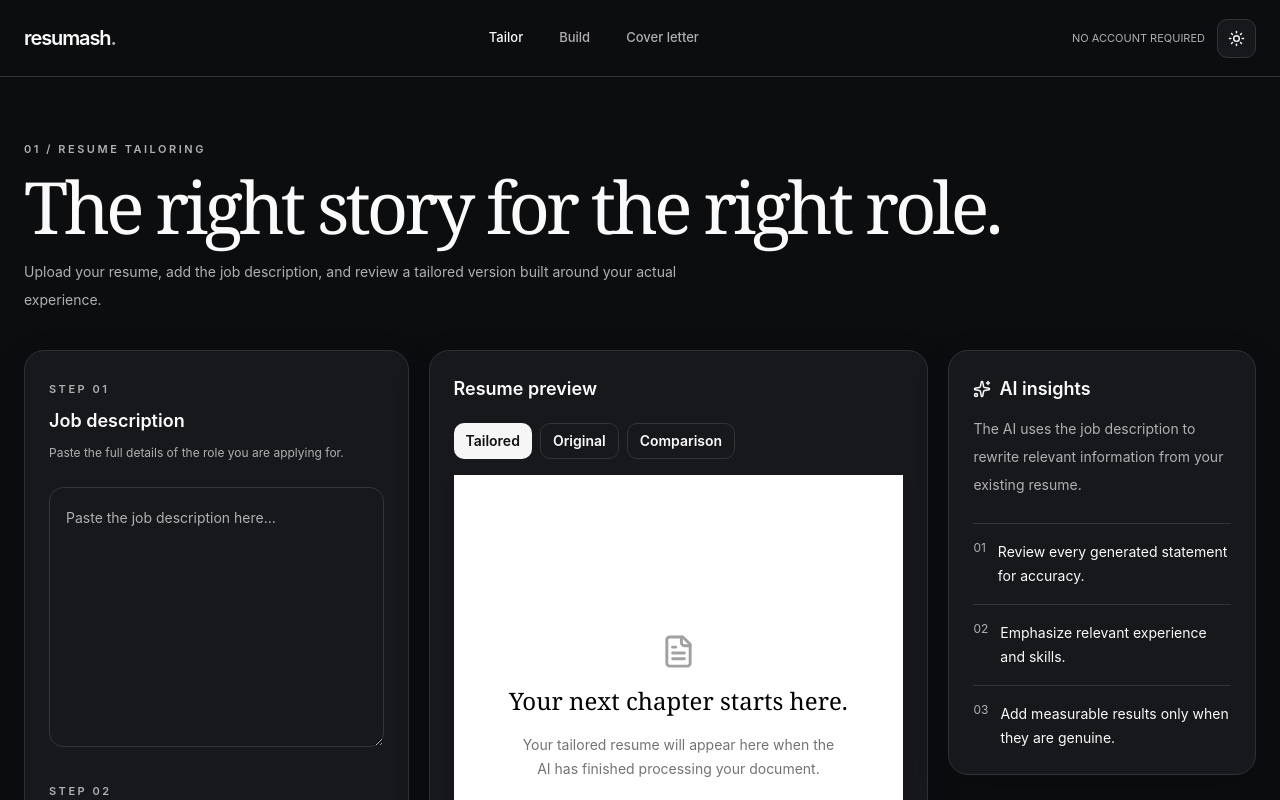
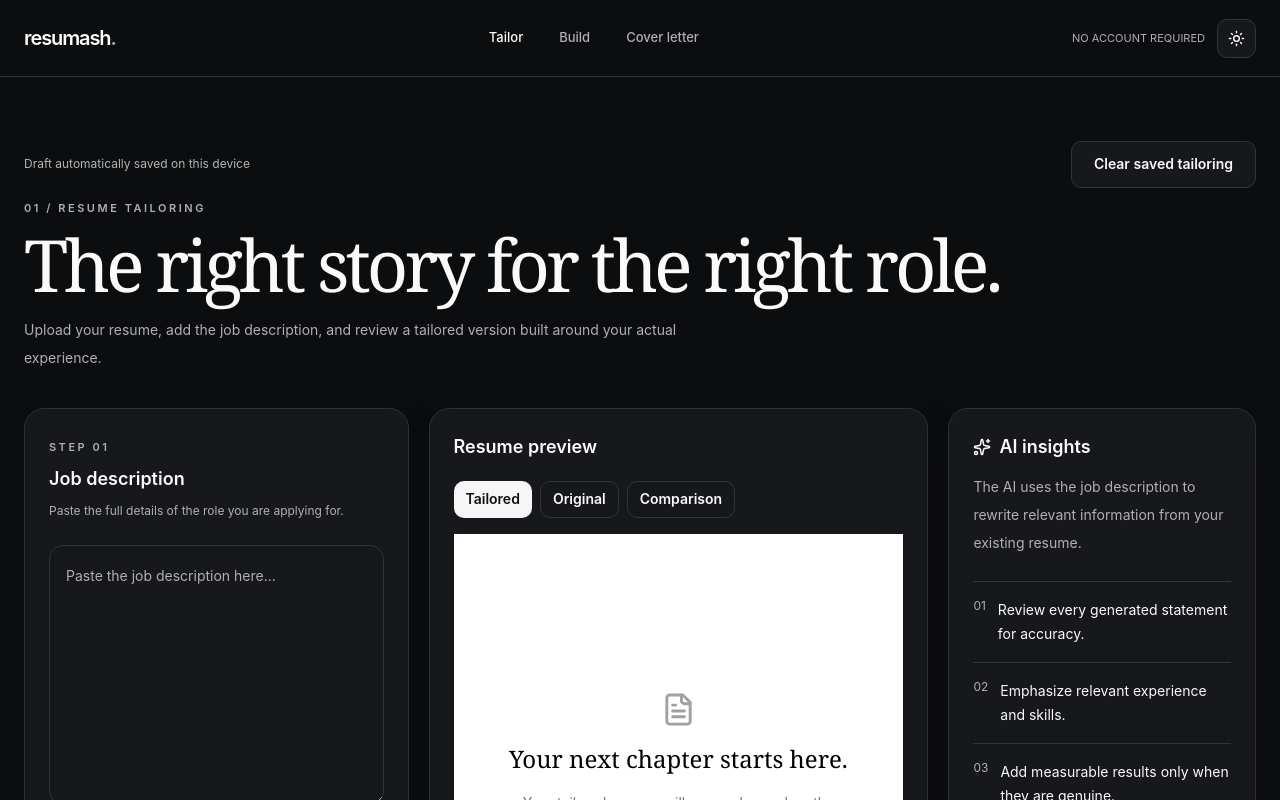
Before and after one commit to Rooqx/resumash, a React (Vite) app in the folder client/: page /tailor-resume in a window 1280 px wide. Shown: the top 800 px of the page. Built offline with nearby package versions, Linux system fonts and the light colour scheme; a web font is replaced by a local one.

Commit message:
feat(tailor): restore uploaded PDF and AI review progress after refresh

```diff
--- a/client/src/routes/tailor-resume/index.tsx
+++ b/client/src/routes/tailor-resume/index.tsx
@@ -9,22 +9,55 @@ import { getTailoredResume } from '@/lib/serverActions/tailorResume'
 import { tailoringResponseSchema, type TailoringResponse } from '@/features/resume-tailor/schemas'
 import ResumeReview from '@/features/resume-tailor/components/ResumeReview'
 import { applyApprovedChanges } from '@/features/resume-tailor/reviewChanges'
+import { restoreTailorDraft, saveTailorDraft, clearTailorDraft, saveUploadedResume, restoreUploadedResume, clearUploadedResume } from '@/lib/persistence/resumeDrafts'
 
 export const Route=createFileRoute('/tailor-resume/')({component:TailorPage})
 function TailorPage(){
- const [jobDescription,setJobDescription]=useState('')
+ const [restored] = useState(() => restoreTailorDraft())
+ const [jobDescription,setJobDescription]=useState(restored?.jobDescription??'')
  const [file,setFile]=useState<File|null>(null)
- const [result,setResult]=useState<TailoringResponse|null>(null)
- const [approved,setApproved]=useState(false)
- const [acceptedEdits,setAcceptedEdits]=useState<Set<number>>(()=>new Set())
- const [view,setView]=useState<'tailored'|'original'|'comparison'>('tailored')
+ const [result,setResult]=useState<TailoringResponse|null>(restored?.result??null)
+ const [approved,setApproved]=useState(restored?.approved??false)
+ const [acceptedEdits,setAcceptedEdits]=useState<Set<number>>(()=>new Set(restored?.acceptedEdits??[]))
+ const [view,setView]=useState<'tailored'|'original'|'comparison'>(restored?.view??'tailored')
  const [originalUrl,setOriginalUrl]=useState<string|null>(null)
+ const [storageWarning,setStorageWarning]=useState(false)
  useEffect(()=>{
   if(!file){setOriginalUrl(null);return}
   const url=URL.createObjectURL(file)
   setOriginalUrl(url)
   return ()=>URL.revokeObjectURL(url)
  },[file])
+
+ // Restore PDF bytes from IndexedDB, including its name and preview.
+ useEffect(()=>{
+  let cancelled=false
+  void restoreUploadedResume().then(saved=>{
+    if(!cancelled&&saved)setFile(current=>current??saved)
+  }).catch(()=>{})
+  return ()=>{cancelled=true}
+ },[])
+
+ // Save after changes settle. All AI edit selections are restored separately.
+ useEffect(()=>{
+  const timer=window.setTimeout(()=>{
+    if(!saveTailorDraft({version:1,jobDescription,result,approved,acceptedEdits:[...acceptedEdits],view}))
+      setStorageWarning(true)
+  },350)
+  return ()=>window.clearTimeout(timer)
+ },[jobDescription,result,approved,acceptedEdits,view])
+
+ const clearSavedWork=()=>{
+  clearTailorDraft()
+  void clearUploadedResume().catch(()=>{})
+  setJobDescription('')
+  setFile(null)
+  setResult(null)
+  setApproved(false)
+  setAcceptedEdits(new Set())
+  setView('tailored')
+  toast.success('Locally saved tailoring draft cleared')
+ }
  const query=useQueryClient()
  const navigate=useNavigate()
  const mutation=useMutation({
@@ -48,6 +81,7 @@ function TailorPage(){
  return <ResumashShell>
   <SEO title="Tailor your resume | Resumash" description="Tailor your resume to a job description and refine the result." />
   <div className="rs-container py-10 md:py-16">
+   <div className="mb-3 flex flex-wrap items-center justify-between gap-3"><span className="text-xs opacity-70">{storageWarning?'Local saving unavailable in this browser':'Draft automatically saved on this device'}</span><button type="button" className="rs-button rs-button-outline !min-h-9 text-xs" onClick={clearSavedWork}>Clear saved tailoring</button></div>
    <div className="mb-9"><p className="rs-eyebrow" style={{color:'var(--rs-muted)'}}>01 / Resume tailoring</p><h1 className="rs-editorial mt-3 text-5xl md:text-7xl">The right story for the right role.</h1><p className="mt-4 max-w-2xl text-sm leading-7" style={{color:'var(--rs-muted)'}}>Upload your resume, add the job description, and review a tailored version built around your actual experience.</p></div>
    <div className={`grid items-start gap-5 ${view==='comparison' ? 'lg:grid-cols-[minmax(270px,.65fr)_minmax(0,2fr)]' : 'lg:grid-cols-[minmax(280px,1fr)_minmax(360px,1.3fr)_minmax(250px,.8fr)]'}`}>
     <form className="rs-card space-y-6 p-5 md:p-6" onSubmit={e=>{e.preventDefault();mutation.mutate()}}>
@@ -58,7 +92,7 @@ function TailorPage(){
       {file?<FileCheck size={25}/>:<UploadCloud size={25}/>}
       <span className="max-w-full break-all text-sm font-semibold">{file?file.name:'Choose your resume'}</span>
       <span className="text-xs" style={{color:'var(--rs-muted)'}}>PDF resume • up to 10 MB</span>
-      <input type="file" className="sr-only" accept=".pdf,application/pdf" onChange={e=>{const next=e.target.files?.[0]??null;if(next&&next.size>10*1024*1024){toast.error('Maximum file size is 10 MB');setFile(null);return}setFile(next);setResult(null);setApproved(false);setAcceptedEdits(new Set())}}/>
+      <input type="file" className="sr-only" accept=".pdf,application/pdf" onChange={e=>{const next=e.target.files?.[0]??null;if(next&&next.size>10*1024*1024){toast.error('Maximum file size is 10 MB');setFile(null);return}setFile(next);setResult(null);setApproved(false);setAcceptedEdits(new Set());if(next){void saveUploadedResume(next).catch(()=>setStorageWarning(true))}else{void clearUploadedResume().catch(()=>{})}}}/>
      </label>
      <button className="rs-button rs-button-primary w-full disabled:cursor-not-allowed disabled:opacity-50" disabled={!file||!jobDescription.trim()||mutation.isPending} type="submit"><Sparkles size={17}/>{mutation.isPending?'Tailoring your resume…':'Tailor my resume'}<ArrowRight size={16}/></button>
     </form>
```
